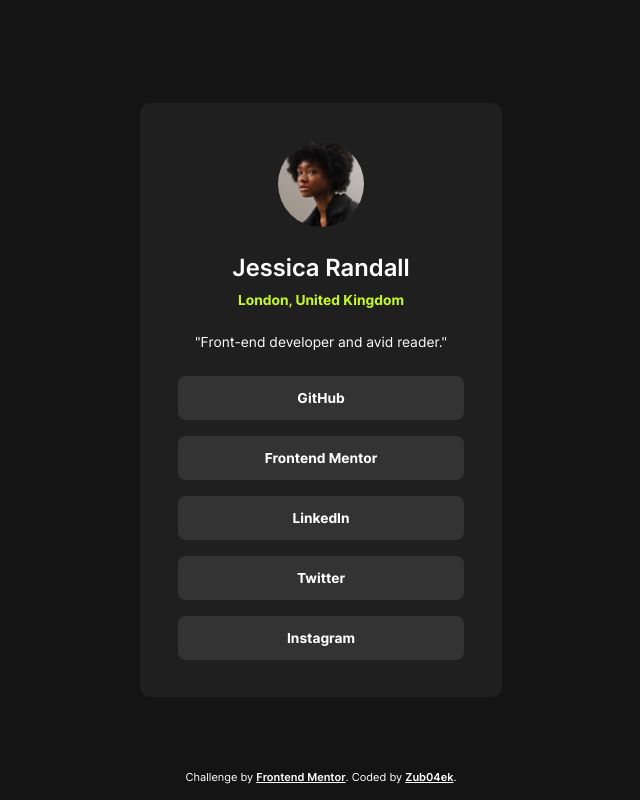
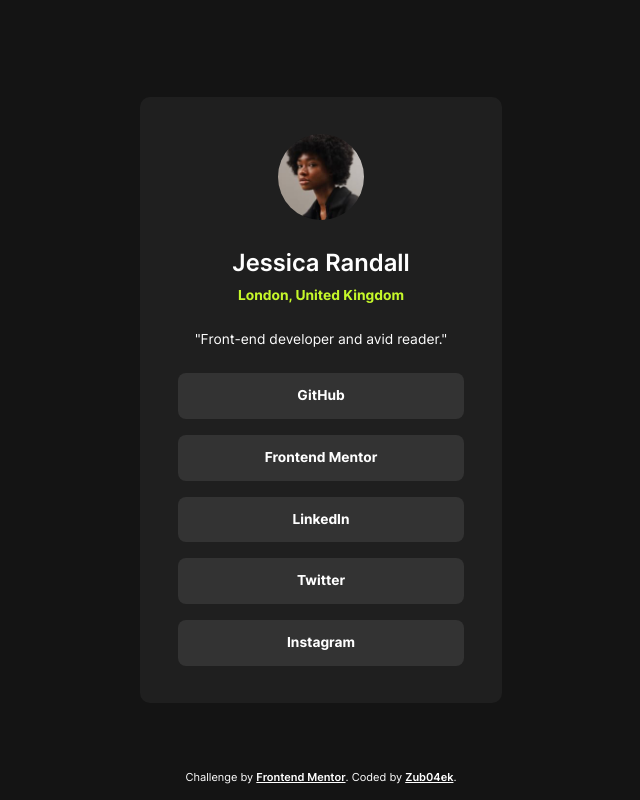
Before and after one commit to Zub04ek/social-links-profile, a plain HTML site: page index.html in a window 1280 px wide. Shown: the whole page, without its empty margins (319-959 px from the left). Drawn offline with Linux system fonts and the light colour scheme.

Commit message:
style corrections

```diff
--- a/css/styles.css
+++ b/css/styles.css
@@ -75,7 +75,7 @@
   display: flex;
   flex-direction: column;
   align-items: center;
-  gap: 26px;
+  gap: 28px;
   /*
     - min padding = 24px;
     - max padding = 40px; */
@@ -120,7 +120,14 @@
   font-size: clamp(0.813rem, 0.79rem + 0.09vw, 0.875rem);
 }
 
-.profile > p {
+.links_box {
+  display: flex;
+  flex-direction: column;
+  gap: 26px;
+  width: 100%;
+}
+
+.links_box > p {
   /*
   - min font size = 13px;
   - max font size = 14px; */
@@ -133,7 +140,6 @@
   align-items: center;
   flex-direction: column;
   gap: 16px;
-  width: 100%;
 }
 .socials > li {
   width: 100%;
@@ -147,6 +153,7 @@
   - min font size = 12px;
   - max font size = 14px; */
   font-size: clamp(0.75rem, 0.706rem + 0.19vw, 0.875rem);
+  line-height: 1.286;
   background-color: var(--link-background-color);
   border-radius: 8px;
   text-align: center;
--- a/index.html
+++ b/index.html
@@ -19,6 +19,7 @@
         <h1 class="user_name">Jessica Randall</h1>
         <h2 class="user_location">London, United Kingdom</h2>
       </div>
+      <div class="links_box">
         <p>"Front-end developer and avid reader."</p>
         <ul class="socials">
           <li><a href="https://github.com/Zub04ek" target="_blank">GitHub</a></li>
@@ -27,6 +28,7 @@
           <li><a href="https://x.com/home" target="_blank">Twitter</a></li>
           <li><a href="https://www.instagram.com/" target="_blank">Instagram</a></li>
         </ul>
+      </div>
     </div>
   </main>
   <footer>
```
Lines whose indentation alone changed are shown as unchanged.
